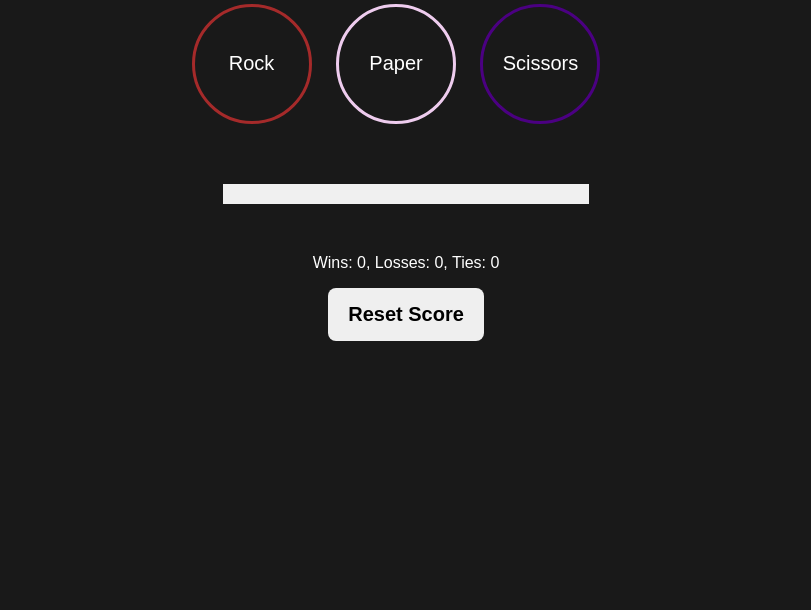
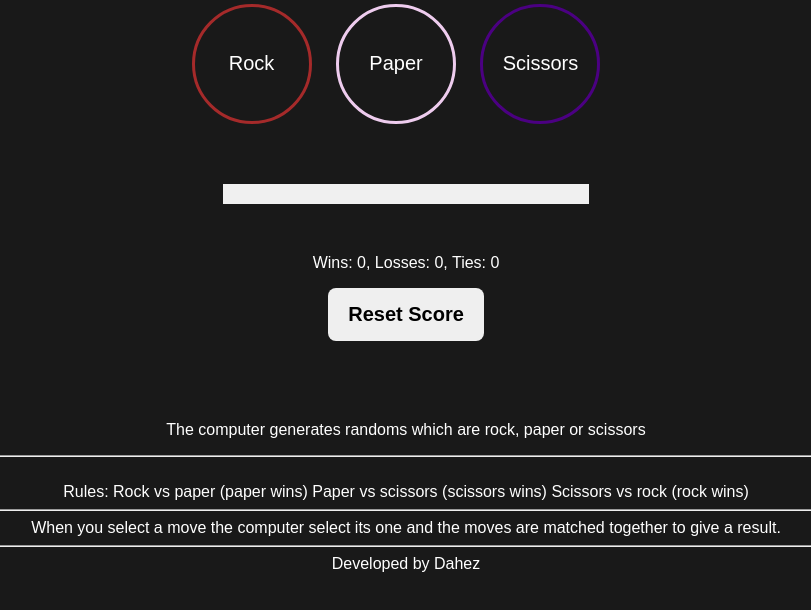
Before and after one commit to danielnatics/rps, a plain HTML site: page index.html in a window 1280 px wide. Shown: the part 80-690 px from the top of the page, without its empty margins (234-1045 px from the left). Drawn offline with Linux system fonts and the light colour scheme.

Commit message:
Update index.html

```diff
--- a/index.html
+++ b/index.html
@@ -28,6 +28,7 @@
     <p class="js-score"></p>
     <button class="reset-button" onclick="resetScore()">Reset Score</button>
    <p id="text" style="display: none;">Rock paper scissors</p>
+     <p style="margin-top: 80px;">The computer generates randoms which are rock, paper or scissors <hr><br> Rules: Rock vs paper (paper wins) Paper vs scissors (scissors wins) Scissors vs rock (rock wins) <br><hr> When you select a move the computer select its one and the moves are matched together to give a result. <hr>Developed by Dahez</p>
 
 
     <script src="rockpaperscissors.js"></script>
```
